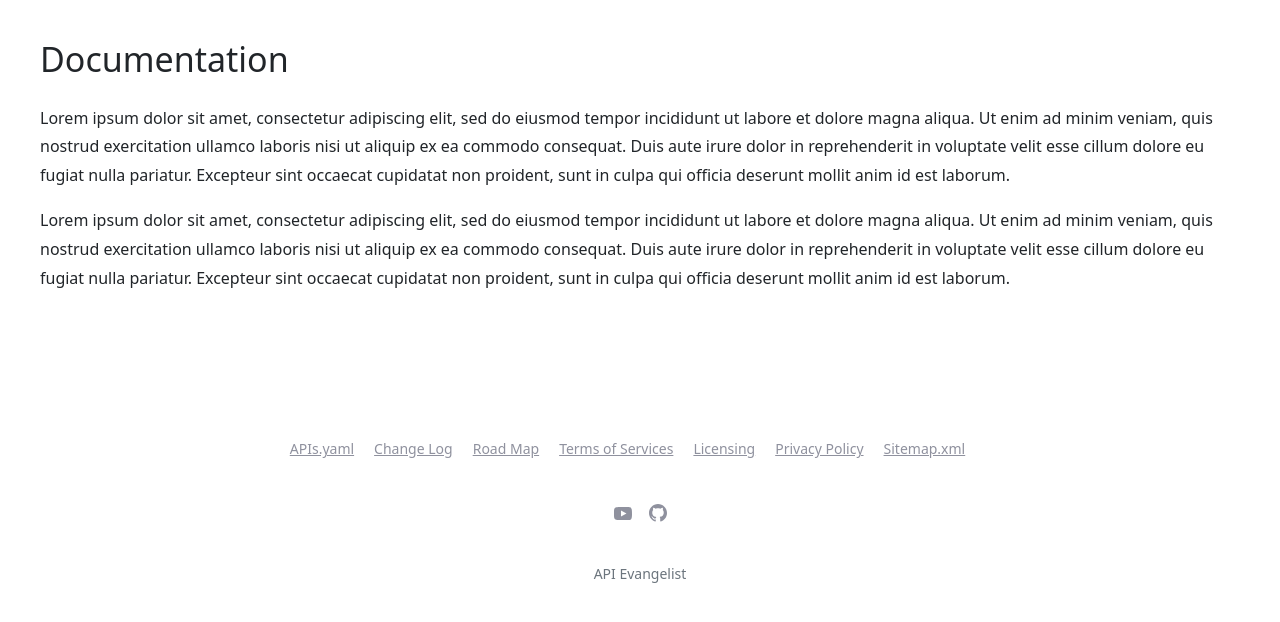
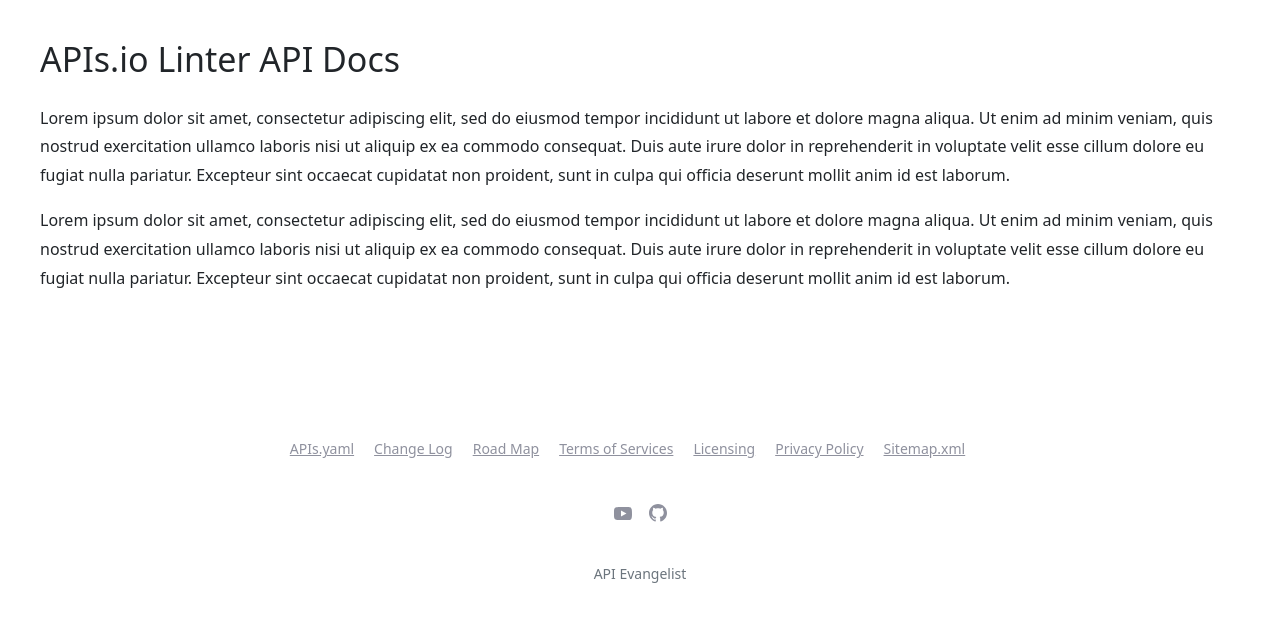
Before and after one commit to api-search/linter-api, a Jekyll site: the page built from index.md, in a window 1280 px wide, cut to the strip 184-806 px from the top of the page. Built offline with Jekyll 4.4.1, drawn with Linux system fonts in a browser that asks for light colours; a script that is not in the unit is left out.

Commit message:
update title

```diff
--- a/index.md
+++ b/index.md
@@ -1,6 +1,6 @@
 ---
 layout: page
-title: Documentation
+title: APIs.io Linter API Docs
 ---
 Lorem ipsum dolor sit amet, consectetur adipiscing elit, sed do eiusmod tempor incididunt ut labore et dolore magna aliqua. Ut enim ad minim veniam, quis nostrud exercitation ullamco laboris nisi ut aliquip ex ea commodo consequat. Duis aute irure dolor in reprehenderit in voluptate velit esse cillum dolore eu fugiat nulla pariatur. Excepteur sint occaecat cupidatat non proident, sunt in culpa qui officia deserunt mollit anim id est laborum.
 
```
